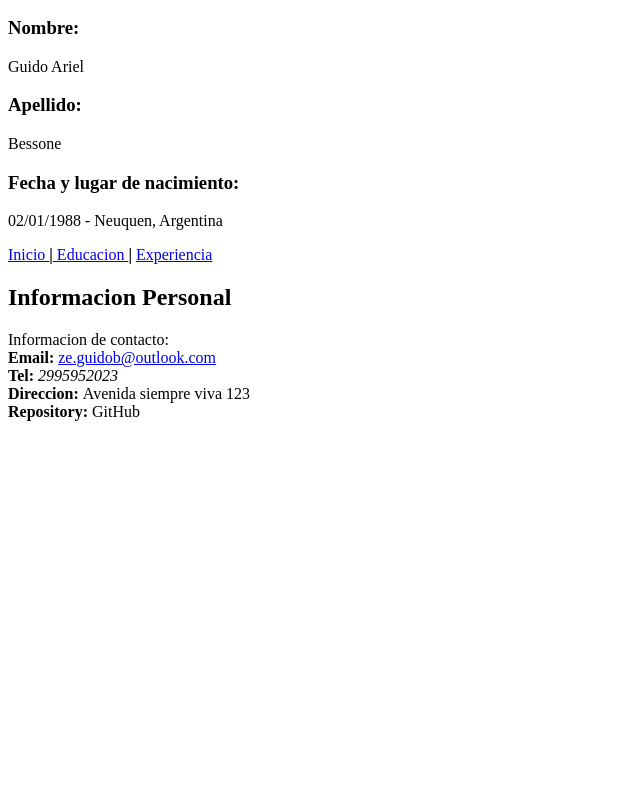
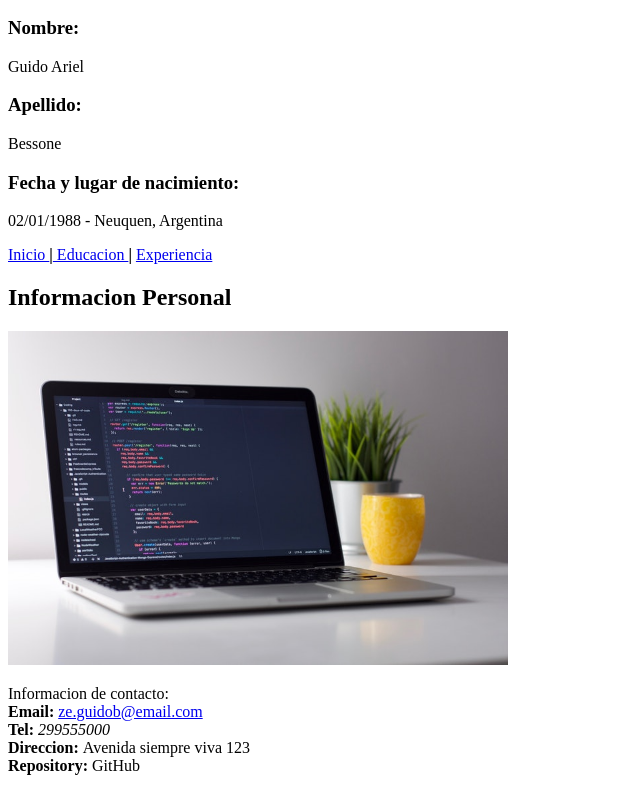
Before and after one commit to Naftasuper/proyectos, a plain HTML site: page Fundamentos HTML EF/index.html in a window 1280 px wide. Shown: the part 272-1063 px from the top of the page, without its empty margins (0-640 px from the left). Before the commit the page ends 800 px from the top, so only its background shows below. Drawn offline with Linux system fonts and the light colour scheme.

Commit message:
Update index.html
detalles

```diff
--- a/Fundamentos HTML EF/index.html
+++ b/Fundamentos HTML EF/index.html
@@ -10,7 +10,7 @@
       <svg>
         <image xlink:href="img/logoSVG.svg" width="150px" alt="logoSVG" title="logoSVG">
       </svg>
-      <h1>Resumen Curricular</h1>
+    <h1>Resumen Curricular</h1>
     </header>
     <h2>Datos personles:</h2>
       <h3>Nombre:</h3>
@@ -22,11 +22,13 @@
       <nav>
         <p><a href="/index.html"> Inicio </a><strong>|</strong><a href="html/educacion.html"> Educacion </a> <strong>|</strong> <a href="html/experiencia.html"> Experiencia </a></p>
       </nav>
-      <h2>Informacion Personal</h2>
+    <h2>Informacion Personal</h2>
+      <img src="img/imagencodigo.jpg" alt="imagenperfil" title="Imagen Perfil Codigo" width="500">
+      <p></p>
       <footer>
         <p>Informacion de contacto:<br/>
-        <strong>Email: </strong> <a href="mailto:ze.guidob@outlook.com?subject=feedback">ze.guidob@outlook.com</a><br/>
-        <strong>Tel: </strong> <em>2995952023</em><br/>
+        <strong>Email: </strong> <a href="mailto:ze.guidob@email.com?subject=feedback">ze.guidob@email.com</a><br/>
+        <strong>Tel: </strong> <em>299555000</em><br/>
         <strong>Direccion: </strong>Avenida siempre viva 123<br/>
         <strong>Repository: </strong>GitHub<br/>
         </p>
```
